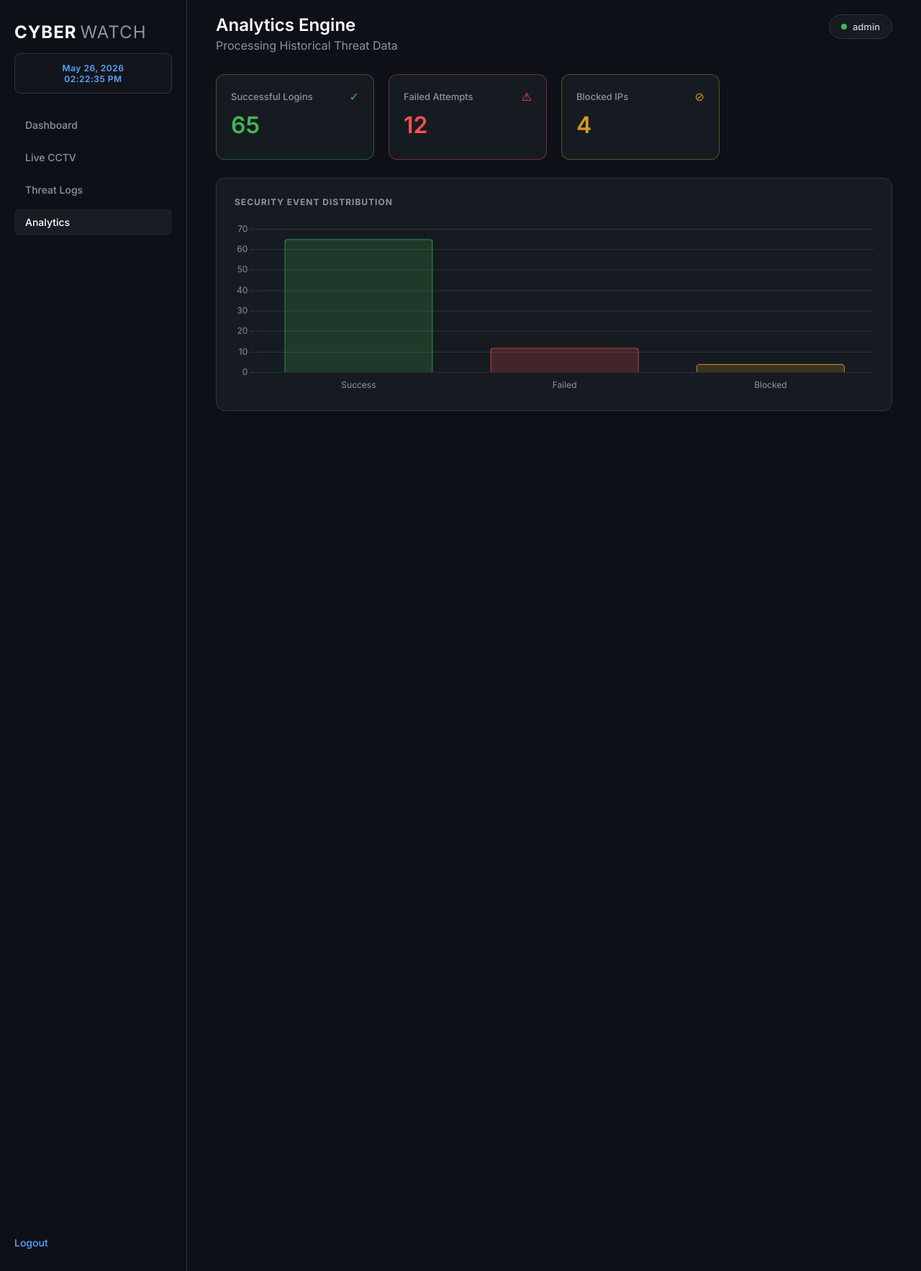
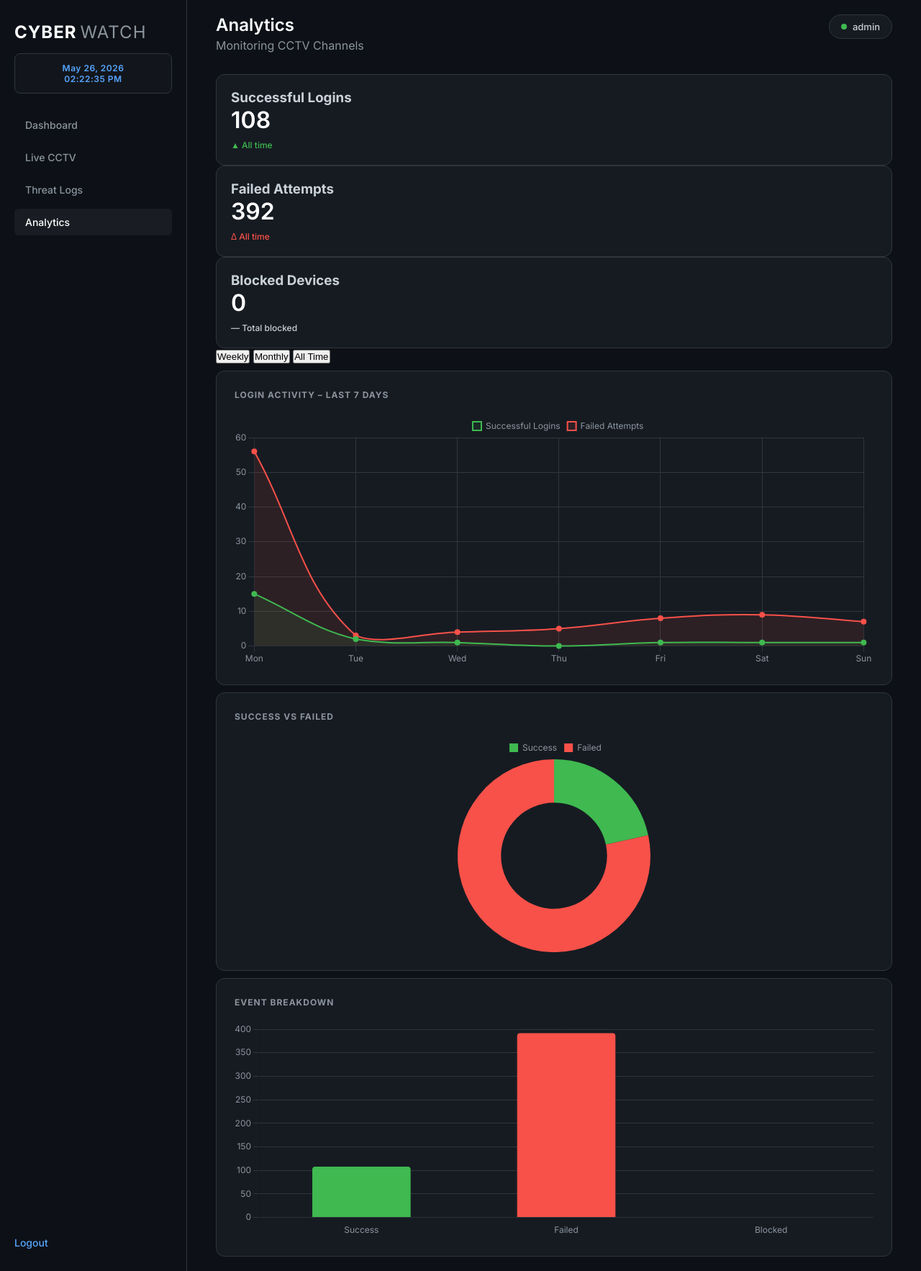
Before and after one commit to hxxmns/Surveillance-Access-Control-System, a Flask app: template templates/analytics.html in a window 1280 px wide. Shown: the whole page at 72% size. Run offline with Flask 3, Linux system fonts and the light colour scheme; the template is opened without the code that fills it, so the values that code supplies are empty; some libraries are stand-ins or nearby versions.

Commit message:
Update analytics.html

```diff
--- a/templates/analytics.html
+++ b/templates/analytics.html
@@ -36,8 +36,8 @@
 
         <header class="topbar">
             <div class="topbar-left">
-                <h2 class="page-title">Analytics Engine</h2>
-                <p class="text-muted">Processing Historical Threat Data</p>
+                <h2 class="page-title">Analytics</h2>
+                <p class="text-muted">Monitoring CCTV Channels</p>
             </div>
             <div class="topbar-right">
                 <div class="profile-box">
@@ -47,26 +47,57 @@
             </div>
         </header>
 
-        <section class="stats-grid">
-            <div class="stat-card border-green">
-                <div class="stat-header"><h3>Successful Logins</h3><span class="icon green-text">✓</span></div>
-                <h1 class="green-text">{{ success_count | default('65') }}</h1>
+        <section class="analytics-stats-grid">
+            <div class="stat-card">
+                <h3>Successful Logins</h3>
+                <h1 class="cyan-text">{{ success_count | default('108') }}</h1>
+                <p class="trend positive">▲ All time</p>
             </div>
-            <div class="stat-card border-red">
-                <div class="stat-header"><h3>Failed Attempts</h3><span class="icon red-text">⚠</span></div>
-                <h1 class="red-text">{{ failed_count | default('12') }}</h1>
+            <div class="stat-card">
+                <h3>Failed Attempts</h3>
+                <h1 class="cyan-text">{{ failed_count | default('392') }}</h1>
+                <p class="trend negative">Δ All time</p>
             </div>
-            <div class="stat-card border-yellow">
-                <div class="stat-header"><h3>Blocked IPs</h3><span class="icon yellow-text">⊘</span></div>
-                <h1 class="yellow-text">{{ blocked_count | default('4') }}</h1>
+            <div class="stat-card">
+                <h3>Blocked Devices</h3>
+                <h1 class="cyan-text">{{ blocked_count | default('0') }}</h1>
+                <p class="trend warning">— Total blocked</p>
             </div>
         </section>
 
+        <div class="timeframe-tabs">
+            <button class="tab active">Weekly</button>
+            <button class="tab">Monthly</button>
+            <button class="tab">All Time</button>
+        </div>
+
+        <div class="chart-container large-chart">
+            <div class="section-header">
+                <h3 class="muted-title">LOGIN ACTIVITY – LAST 7 DAYS</h3>
+            </div>
+            <div style="height: 350px;">
+                <canvas id="loginLineChart"></canvas>
+            </div>
+        </div>
+
+        <div class="bottom-charts-grid">
             <div class="chart-container">
                 <div class="section-header">
-                <h3>SECURITY EVENT DISTRIBUTION</h3>
+                    <h3 class="muted-title">SUCCESS VS FAILED</h3>
                 </div>
-            <canvas id="securityChart" height="80"></canvas>
+                <div style="height: 300px; display: flex; justify-content: center;">
+                    <canvas id="doughnutChart"></canvas>
+                </div>
+            </div>
+
+            <div class="chart-container">
+                <div class="section-header">
+                    <h3 class="muted-title">EVENT BREAKDOWN</h3>
+                </div>
+                <div style="height: 300px;">
+                    <canvas id="barChart"></canvas>
+                </div>
+            </div>
         </div>
 
     </main>
@@ -74,36 +105,120 @@
 
 <script src="{{ url_for('static', filename='dashboard.js') }}"></script>
 <script>
-document.addEventListener("DOMContentLoaded", function(){
-    const successCount = Number("{{ success_count | default(65) }}");
-    const failedCount = Number("{{ failed_count | default(12) }}");
-    const blockedCount = Number("{{ blocked_count | default(4) }}");
+document.addEventListener("DOMContentLoaded", function() {
+    // Shared Colors
+    const colorSuccess = "#3fb950"; // Green
+    const colorFailed = "#f85149";  // Red
+    const colorBlocked = "#d29922"; // Yellow
+    const colorGrid = "#30363d";
+    const colorText = "#8b949e";
 
-    const canvas = document.getElementById("securityChart");
-    if(!canvas) return;
-    const ctx = canvas.getContext("2d");
+    // Chart Defaults for Dark Theme
+    Chart.defaults.color = colorText;
+    Chart.defaults.font.family = "'Inter', sans-serif";
 
-    new Chart(ctx, {
-        type: "bar",
+    // 1. MAIN LINE CHART (Login Activity)
+    const lineCtx = document.getElementById('loginLineChart');
+    if(lineCtx) {
+        new Chart(lineCtx, {
+            type: 'line',
             data: {
-            labels: ["Success", "Failed", "Blocked"],
+                labels: ['Mon', 'Tue', 'Wed', 'Thu', 'Fri', 'Sat', 'Sun'],
+                datasets: [
+                    {
+                        label: 'Successful Logins',
+                        data: [15, 2, 1, 0, 1, 1, 1], // Simulated historical data
+                        borderColor: colorSuccess,
+                        backgroundColor: 'rgba(63, 185, 80, 0.1)',
+                        borderWidth: 2,
+                        tension: 0.4,
+                        fill: true,
+                        pointBackgroundColor: colorSuccess
+                    },
+                    {
+                        label: 'Failed Attempts',
+                        data: [56, 3, 4, 5, 8, 9, 7], // Simulated historical data
+                        borderColor: colorFailed,
+                        backgroundColor: 'rgba(248, 81, 73, 0.1)',
+                        borderWidth: 2,
+                        tension: 0.4,
+                        fill: true,
+                        pointBackgroundColor: colorFailed
+                    }
+                ]
+            },
+            options: {
+                responsive: true,
+                maintainAspectRatio: false,
+                plugins: {
+                    legend: { position: 'top', labels: { boxWidth: 12 } }
+                },
+                scales: {
+                    y: { beginAtZero: true, grid: { color: colorGrid } },
+                    x: { grid: { color: colorGrid } }
+                }
+            }
+        });
+    }
+
+    // Pass backend vars to the bottom charts
+    const successCount = Number("{{ success_count | default(108) }}");
+    const failedCount = Number("{{ failed_count | default(392) }}");
+    const blockedCount = Number("{{ blocked_count | default(0) }}");
+
+    // 2. DOUGHNUT CHART (Success vs Failed)
+    const donutCtx = document.getElementById('doughnutChart');
+    if(donutCtx) {
+        new Chart(donutCtx, {
+            type: 'doughnut',
+            data: {
+                labels: ['Success', 'Failed'],
                 datasets: [{
-                label: "Security Statistics",
-                data: [successCount, failedCount, blockedCount],
-                backgroundColor: ["rgba(63, 185, 80, 0.2)", "rgba(248, 81, 73, 0.2)", "rgba(210, 153, 34, 0.2)"],
-                borderColor: ["#3fb950", "#f85149", "#d29922"],
-                borderWidth: 1, borderRadius: 4
+                    data: [successCount, failedCount],
+                    backgroundColor: [colorSuccess, colorFailed],
+                    borderWidth: 0,
+                    hoverOffset: 4
                 }]
             },
             options: {
                 responsive: true,
-            plugins: { legend: { display: false } },
-            scales: {
-                y: { beginAtZero: true, ticks: { color: "#8b949e", font: { family: "'Inter', sans-serif" } }, grid: { color: "#30363d" } },
-                x: { ticks: { color: "#8b949e", font: { family: "'Inter', sans-serif" } }, grid: { display: false } }
+                maintainAspectRatio: false,
+                cutout: '55%',
+                plugins: {
+                    legend: { position: 'top', labels: { boxWidth: 12 } }
                 }
             }
         });
+    }
+
+    // 3. BAR CHART (Event Breakdown)
+    const barCtx = document.getElementById('barChart');
+    if(barCtx) {
+        new Chart(barCtx, {
+            type: 'bar',
+            data: {
+                labels: ['Success', 'Failed', 'Blocked'],
+                datasets: [{
+                    label: 'Total Events',
+                    data: [successCount, failedCount, blockedCount],
+                    backgroundColor: [colorSuccess, colorFailed, colorBlocked],
+                    borderRadius: 4,
+                    barPercentage: 0.6
+                }]
+            },
+            options: {
+                responsive: true,
+                maintainAspectRatio: false,
+                plugins: {
+                    legend: { display: false }
+                },
+                scales: {
+                    y: { beginAtZero: true, grid: { color: colorGrid } },
+                    x: { grid: { display: false } }
+                }
+            }
+        });
+    }
 });
 </script>
 </body>
```
Lines whose indentation alone changed are shown as unchanged.
